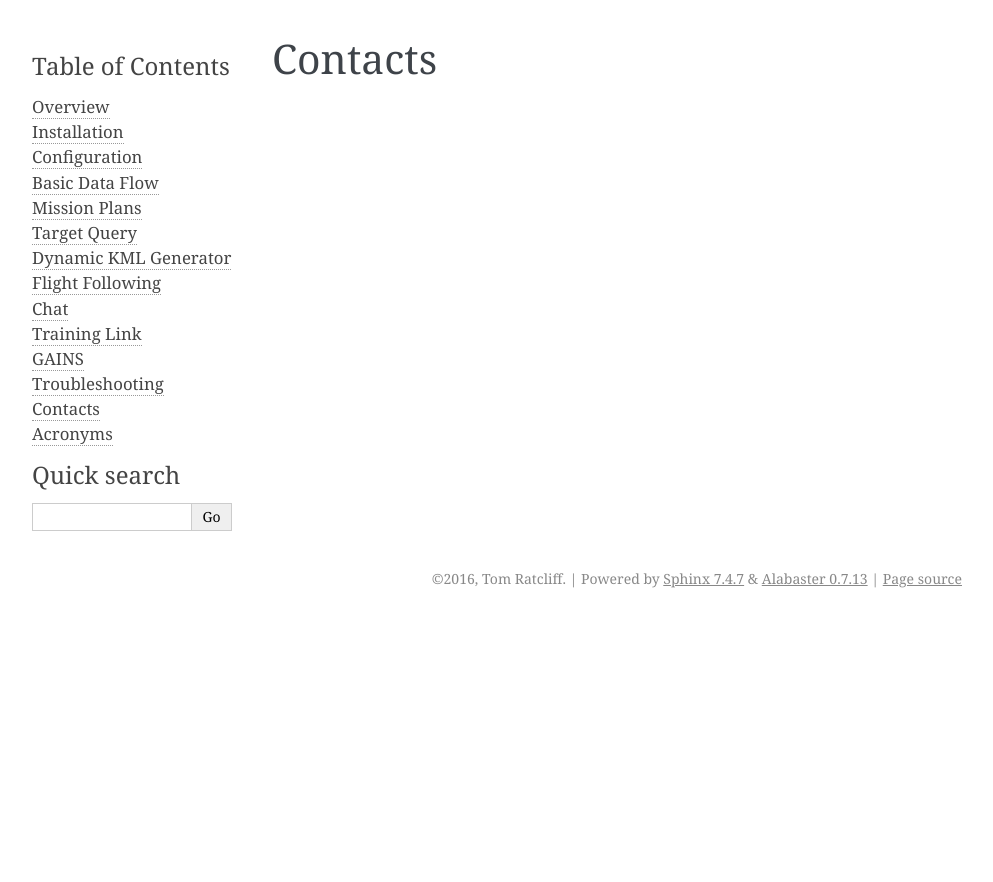
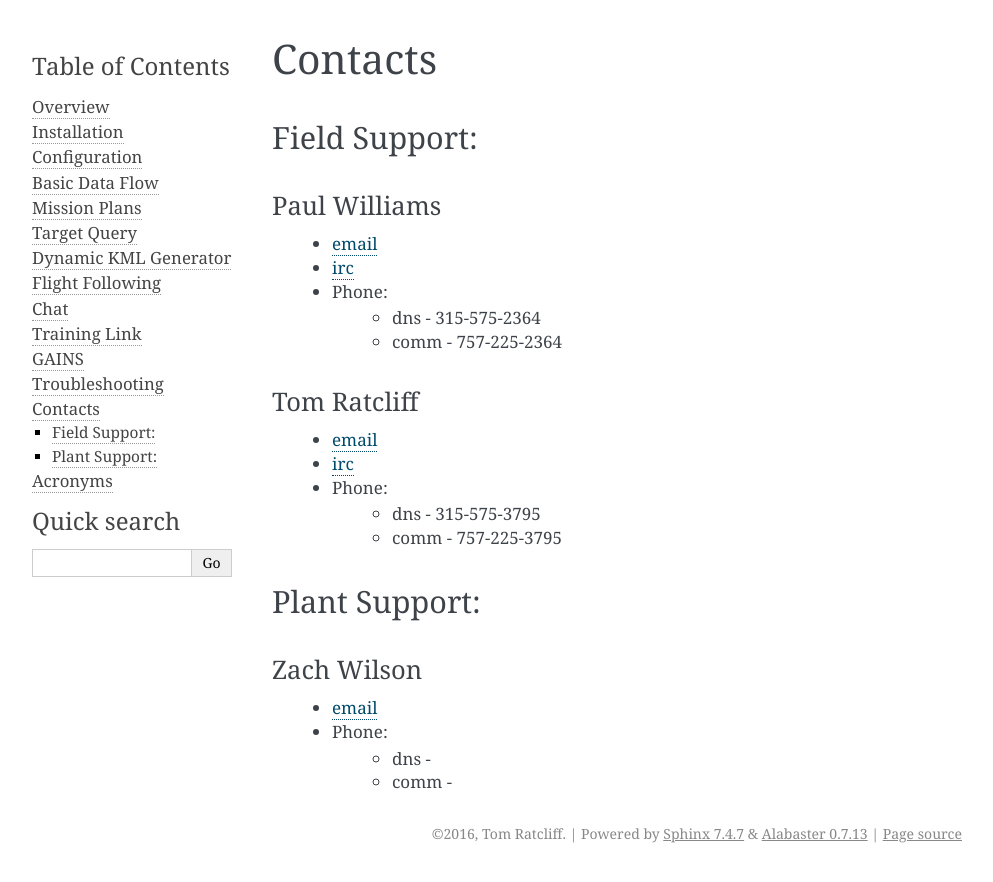
Before and after one commit to ltratcliff/dgets_docs, a Sphinx documentation site: the page built from source/contacts.rst, in a window 1280 px wide. Shown: the top 882 px of the page, without its empty margins (148-1141 px from the left). Built offline with Sphinx 7.4.7, drawn with Linux system fonts in a browser that asks for light colours.

Commit message:
contacts updated

```diff
--- a/source/contacts.rst
+++ b/source/contacts.rst
@@ -1,2 +1,35 @@
 Contacts
 ========
+
+Field Support:
+--------------
+
+Paul Williams
+++++++++++++++
+ - `email <mailto://paul.williams.ctr@mail.smil.mil>`_
+ - `irc <irc://auab_address/dgs>`_
+ - Phone:
+    + dns - 315-575-2364
+    + comm - 757-225-2364
+
+
+
+Tom Ratcliff
+++++++++++++++
+ - `email <mailto://larry.t.ratcliff.ctr@mail.smil.mil>`_
+ - `irc <irc://auab_address/dgs>`_
+ - Phone:
+    + dns - 315-575-3795
+    + comm - 757-225-3795
+
+
+
+Plant Support:
+--------------
+
+Zach Wilson
+++++++++++++++
+ - `email <mailto://zachary.wilson.ctr@mail.smil.mil>`_
+ - Phone:
+    + dns -
+    + comm -
```
